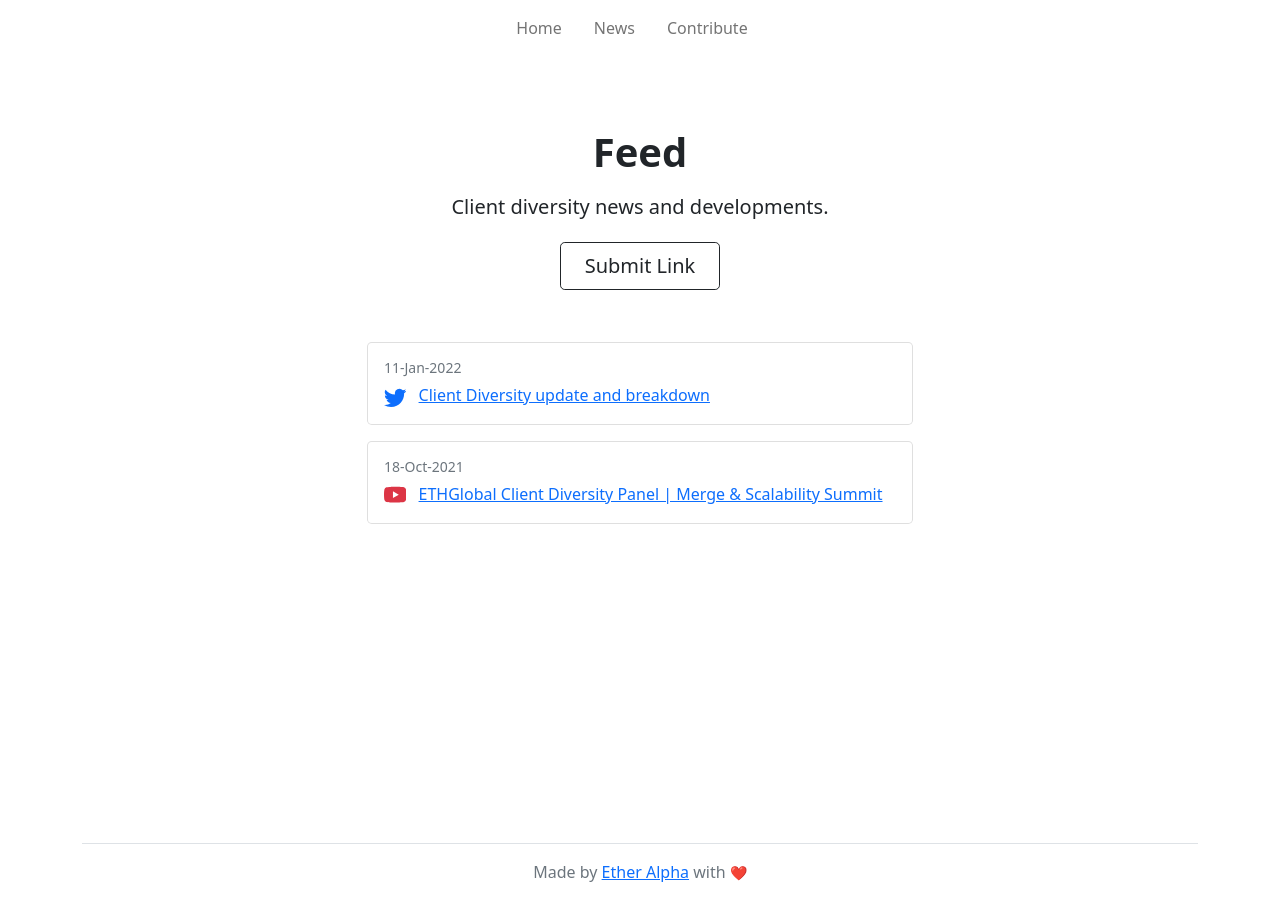
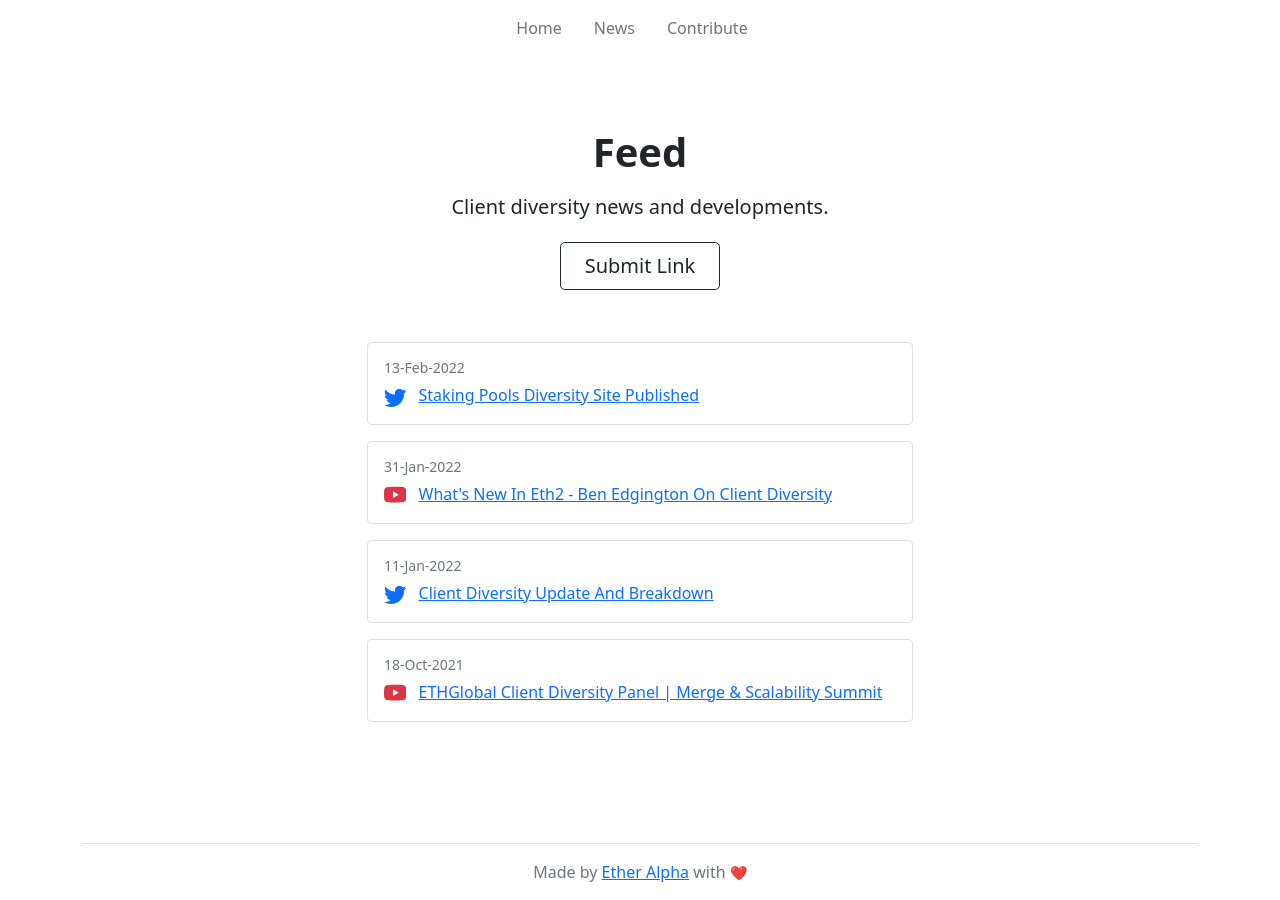
Before and after one commit to etheralpha/clientdiversity-org, a Jekyll site: the page built from feed.md, in a window 1280 px wide. Built offline with Jekyll 4.4.1, drawn with Linux system fonts in a browser that asks for light colours.

Commit message:
add feed news

```diff
--- a/_data/feed.yml
+++ b/_data/feed.yml
@@ -3,8 +3,16 @@
 #   date:   # format: 18-Oct-2021
 
 
+
+
+- link: https://twitter.com/0xinvis/status/1492936618449199109
+  title: Staking Pools Diversity Site Published
+  date: 13-Feb-2022
+- link: https://www.youtube.com/watch?v=Bd3b7PeKEB4&t=787s
+  title: What's new in Eth2 - Ben Edgington on Client Diversity
+  date: 31-Jan-2022
 - link: https://twitter.com/sproulM_/status/1481109509544513539
-  title: Client Diversity update and breakdown
+  title: Client Diversity Update and Breakdown
   date: 11-Jan-2022
 - link: https://youtu.be/ZEvn4liYlJA
   title: ETHGlobal Client Diversity Panel | Merge & Scalability Summit
--- a/feed.md
+++ b/feed.md
@@ -36,7 +36,7 @@ permalink: /feed/
                   <span class="text-secondary">{{site.data.icons.web}}</span>
                 {%- endif -%}
               </div>
-              <a href="{{news.link}}" target="_blank">{{news.title}}</a>
+              <a href="{{news.link}}" target="_blank" class="text-capitalize">{{news.title}}</a>
             </div>
           </div>
         </div>
```
